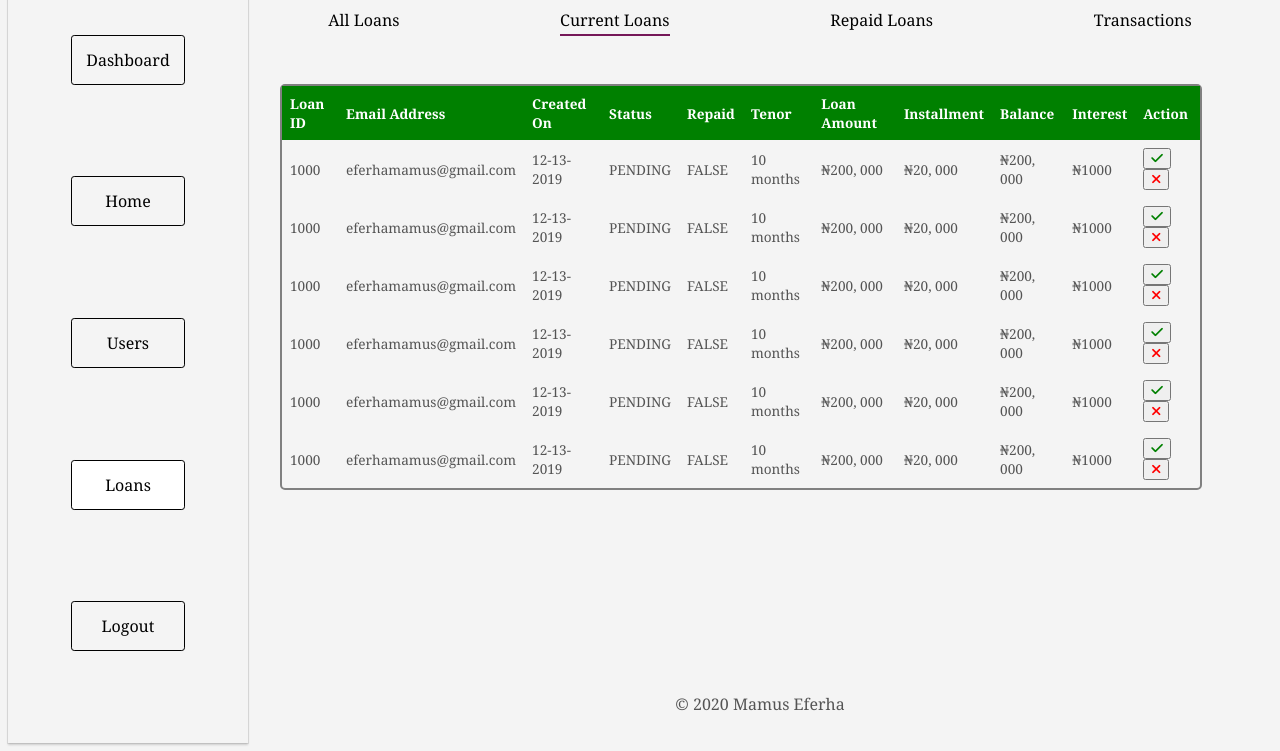
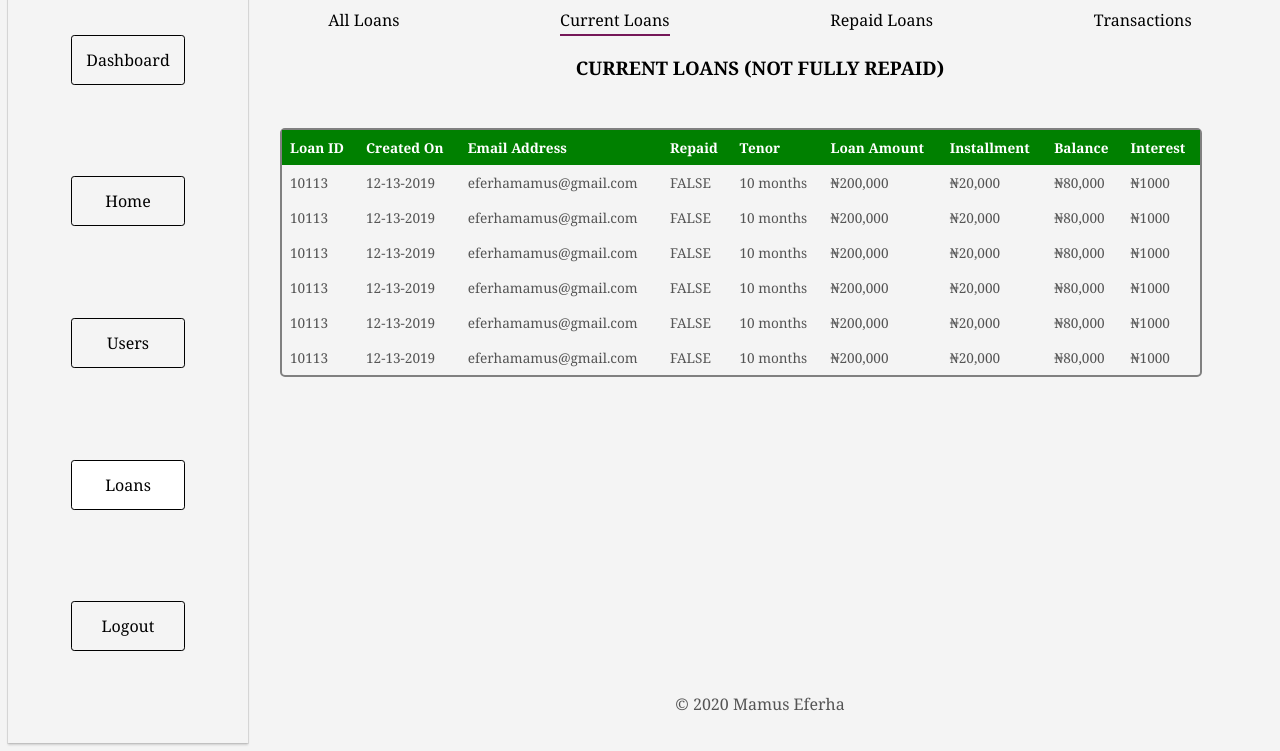
Before and after one commit to debbsefe/Quick-Credit, a plain HTML site: page UI/current_loans.html in a window 1280 px wide. Shown: the part 65-816 px from the top of the page. Drawn offline with Linux system fonts and the light colour scheme.

Commit message:
feature(Admin-Current-Loan-View): Implement screen for all admin to view all current loans not fully repaid

```diff
--- a/UI/assets/css/dashboard.css
+++ b/UI/assets/css/dashboard.css
@@ -364,6 +364,7 @@ font-size: 1em;
 }
 .heading{
   text-align: center;
+  text-transform: uppercase;
 }
 button.accept{
 color: green;
--- a/UI/current_loans.html
+++ b/UI/current_loans.html
@@ -43,142 +43,87 @@
             <a  href="repaid_loans.html">Repaid Loans</a>
             <a href="admin_transactions.html">Transactions</a>
         </div>
-
+       <h3 class="heading">Current Loans (Not fully repaid)</h3>
        <table class="transaction-table">
         <thead>
+          <tr>
             <th>Loan ID</th>
+            <th>Created On</th>
             <th>Email Address</th>
-              <th>Created On</th>
-              <th>Status</th>
             <th>Repaid</th>
             <th>Tenor</th>
             <th>Loan Amount</th>
             <th>Installment</th>
             <th>Balance</th>
             <th>Interest</th>
-              <th>Action</th>
+          </tr>
         </thead>
         <tbody>
           <tr>
-                <td data-th="Loan-Id">1000</td>
+            <td data-th="Loan ID">10113</td>
+            <td data-th="Created On">12-13-2019</td>
             <td data-th="Email">eferhamamus@gmail.com</td>
-                <td data-th="Created On">12-13-2019</td>
-                <td class="loan-status" data-th="Status">PENDING</td>
             <td data-th="Repaid">FALSE</td>
             <td data-th="Tenor">10 months</td>
-                <td data-th="Amount">₦200, 000</td>
-                <td data-th="Installment">₦20, 000</td>
-                <td data-th="Balance">₦200, 000</td>
-                <td data-th="interest">₦1000</td>
-                <td data-th="Action">
-                  <button class="accept" id="1">
-                    <i class="fas fa-check"></i>
-                  </button>
-                  <button class="reject" id="1">
-                    <i class="fa fa-times" aria-hidden="true"></i>
-                  </button>
-                </td>
+            <td data-th="Amount">₦200,000</td>
+            <td data-th="Installment">₦20,000</td>
+            <td data-th="Balance">₦80,000</td>
+            <td data-th="Interest">₦1000</td>
           </tr>
           <tr>
-                <td data-th="Loan-Id">1000</td>
+            <td data-th="Loan ID">10113</td>
+            <td data-th="Created On">12-13-2019</td>
             <td data-th="Email">eferhamamus@gmail.com</td>
-                <td data-th="Created On">12-13-2019</td>
-                <td class="loan-status" data-th="Status">PENDING</td>
             <td data-th="Repaid">FALSE</td>
             <td data-th="Tenor">10 months</td>
-                <td data-th="Amount">₦200, 000</td>
-                <td data-th="Installment">₦20, 000</td>
-                <td data-th="Balance">₦200, 000</td>
-                <td data-th="interest">₦1000</td>
-                <td data-th="Action">
-                  <button class="accept" id="2">
-                    <i class="fas fa-check"></i>
-                  </button>
-                  <button class="reject" id="2">
-                    <i class="fa fa-times" aria-hidden="true"></i>
-                  </button>
-                </td>
+            <td data-th="Amount">₦200,000</td>
+            <td data-th="Installment">₦20,000</td>
+            <td data-th="Balance">₦80,000</td>
+            <td data-th="Interest">₦1000</td>
           </tr>
           <tr>
-                <td data-th="Loan-Id">1000</td>
-
+            <td data-th="Loan ID">10113</td>
+            <td data-th="Created On">12-13-2019</td>
             <td data-th="Email">eferhamamus@gmail.com</td>
-                <td data-th="Created On">12-13-2019</td>
-                <td class="loan-status" data-th="Status">PENDING</td>
             <td data-th="Repaid">FALSE</td>
             <td data-th="Tenor">10 months</td>
-                <td data-th="Amount">₦200, 000</td>
-                <td data-th="Installment">₦20, 000</td>
-                <td data-th="Balance">₦200, 000</td>
-                <td data-th="interest">₦1000</td>
-                <td data-th="Action">
-                  <button class="accept" id="3">
-                    <i class="fas fa-check"></i>
-                  </button>
-                  <button class="reject" id="3">
-                    <i class="fa fa-times" aria-hidden="true"></i>
-                  </button>
-                </td>
+            <td data-th="Amount">₦200,000</td>
+            <td data-th="Installment">₦20,000</td>
+            <td data-th="Balance">₦80,000</td>
+            <td data-th="Interest">₦1000</td>
           </tr>
           <tr>
-                <td data-th="Loan-Id">1000</td>
+            <td data-th="Loan ID">10113</td>
+            <td data-th="Created On">12-13-2019</td>
             <td data-th="Email">eferhamamus@gmail.com</td>
-                <td data-th="Created On">12-13-2019</td>
-                <td class="loan-status" data-th="Status">PENDING</td>
             <td data-th="Repaid">FALSE</td>
             <td data-th="Tenor">10 months</td>
-                <td data-th="Amount">₦200, 000</td>
-                <td data-th="Installment">₦20, 000</td>
-                <td data-th="Balance">₦200, 000</td>
-                <td data-th="interest">₦1000</td>
-                <td data-th="Action">
-                  <button class="accept" id="4">
-                    <i class="fas fa-check"></i>
-                  </button>
-                  <button class="reject" id="4">
-                    <i class="fa fa-times" aria-hidden="true"></i>
-                  </button>
-                </td>
+            <td data-th="Amount">₦200,000</td>
+            <td data-th="Installment">₦20,000</td>
+            <td data-th="Balance">₦80,000</td>
+            <td data-th="Interest">₦1000</td>
           </tr>
           <tr>
-                <td data-th="Loan-Id">1000</td>
+            <td data-th="Loan ID">10113</td>
+            <td data-th="Created On">12-13-2019</td>
             <td data-th="Email">eferhamamus@gmail.com</td>
-                <td data-th="Created On">12-13-2019</td>
-                <td class="loan-status" data-th="Status">PENDING</td>
             <td data-th="Repaid">FALSE</td>
             <td data-th="Tenor">10 months</td>
-                <td data-th="Amount">₦200, 000</td>
-                <td data-th="Installment">₦20, 000</td>
-                <td data-th="Balance">₦200, 000</td>
-                <td data-th="interest">₦1000</td>
-                <td data-th="Action">
-                  <button class="accept" id="5">
-                    <i class="fas fa-check"></i>
-                  </button>
-                  <button class="reject" id="5">
-                    <i class="fa fa-times" aria-hidden="true"></i>
-                  </button>
-                </td>
+            <td data-th="Amount">₦200,000</td>
+            <td data-th="Installment">₦20,000</td>
+            <td data-th="Balance">₦80,000</td>
+            <td data-th="Interest">₦1000</td>
           </tr>
           <tr>
-                <td data-th="Loan-Id">1000</td>
+            <td data-th="Loan ID">10113</td>
+            <td data-th="Created On">12-13-2019</td>
             <td data-th="Email">eferhamamus@gmail.com</td>
-                <td data-th="Created On">12-13-2019</td>
-                <td class="loan-status" data-th="Status">PENDING</td>
             <td data-th="Repaid">FALSE</td>
             <td data-th="Tenor">10 months</td>
-                <td data-th="Amount">₦200, 000</td>
-                <td data-th="Installment">₦20, 000</td>
-                <td data-th="Balance">₦200, 000</td>
-                <td data-th="interest">₦1000</td>
-                <td data-th="Action">
-                  <button class="accept" id="6">
-                    <i class="fas fa-check"></i>
-                  </button>
-                  <button class="reject" id="6">
-                    <i class="fa fa-times" aria-hidden="true"></i>
-                  </button>
-                </td>
+            <td data-th="Amount">₦200,000</td>
+            <td data-th="Installment">₦20,000</td>
+            <td data-th="Balance">₦80,000</td>
+            <td data-th="Interest">₦1000</td>
           </tr>
         </tbody>
       </table>
```
Also changed, not shown: UI/admin_dashboard.html (+1 -0 lines), UI/user_verify.html (+2 -0 lines). Lines whose indentation alone changed are shown as unchanged.
